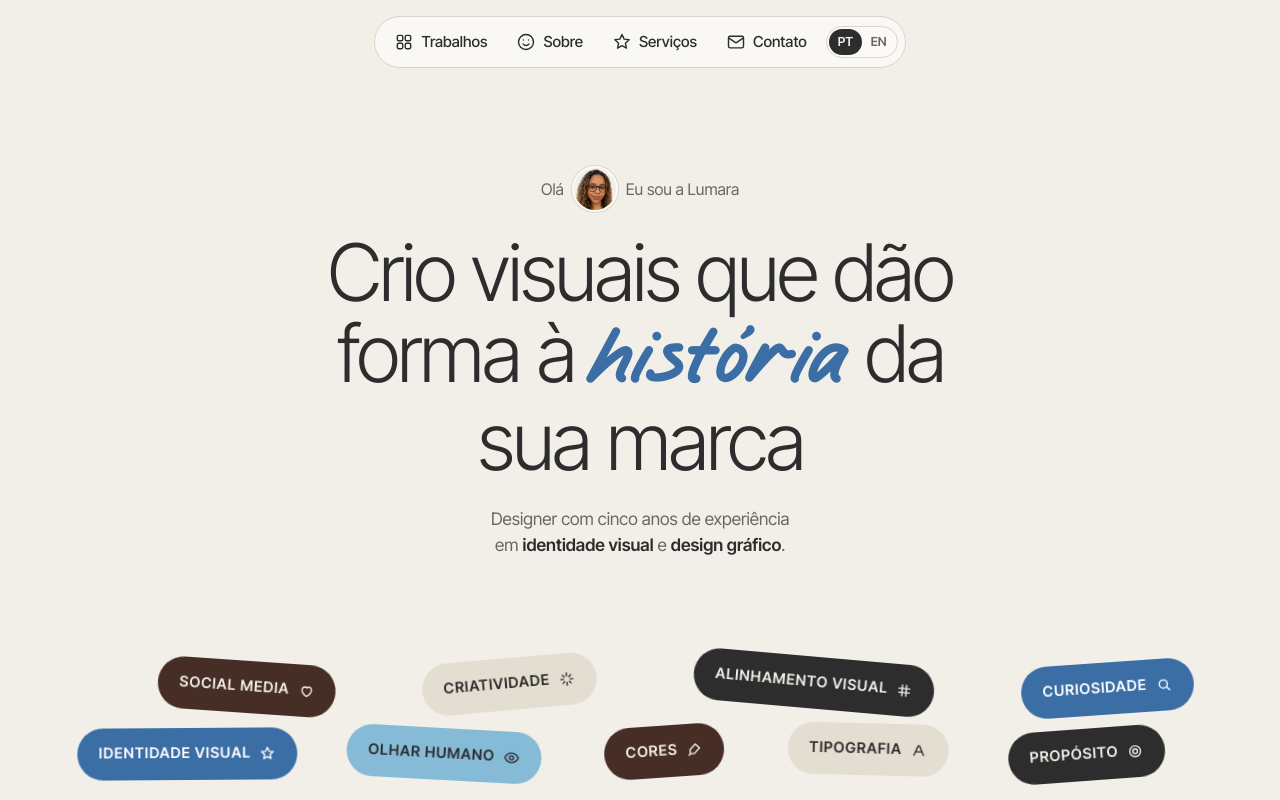
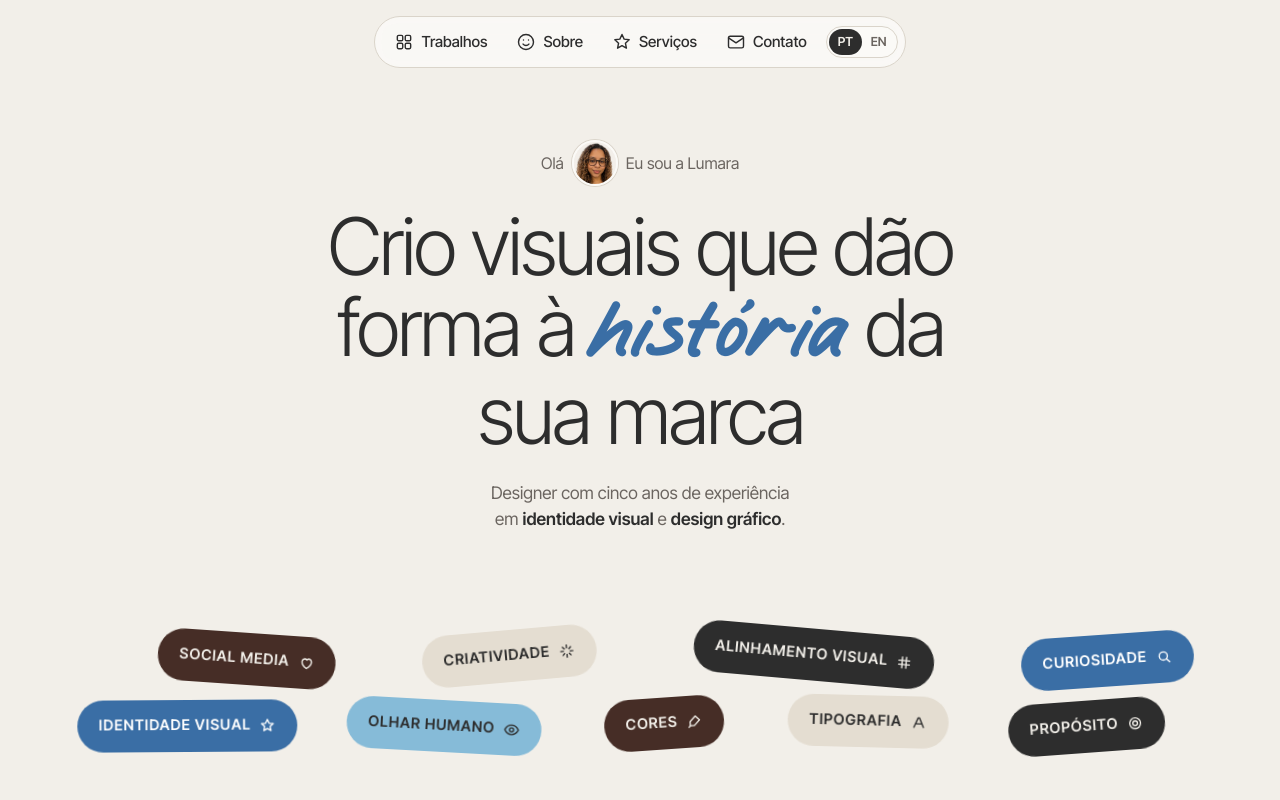
Before and after one commit to lumaraz/Lumara_Site, a website: page index.html in a window 1280 px wide. Shown: the top 800 px of the page. Drawn offline with Linux system fonts and the light colour scheme.

Commit message:
Menos espaço entre o menu e o texto de abertura
Co-Authored-By: Claude Opus 5.5 <noreply@anthropic.com>
Claude-Session: https://claude.ai/code/session_01MRW9eTuavwenyhz6vercsg

```diff
--- a/index.html
+++ b/index.html
@@ -85,7 +85,7 @@
   .pilula .lang{margin-left:.2rem}
 
   /* hero centralizado com pilha de etiquetas */
-  .hero-b{position:relative;min-height:calc(100svh - 84px);display:flex;flex-direction:column;align-items:center;justify-content:center;text-align:center;padding:1.5rem 1.25rem calc(var(--pilha,150px) + 2.5rem);overflow:hidden}
+  .hero-b{position:relative;min-height:min(calc(100svh - 84px),calc(var(--pilha,150px) + 34rem));display:flex;flex-direction:column;align-items:center;justify-content:flex-start;text-align:center;padding:clamp(2rem,7vh,4.5rem) 1.25rem calc(var(--pilha,150px) + 2.5rem);overflow:hidden}
   .ola{display:flex;align-items:center;gap:.5rem;color:var(--suave);font-size:1rem;margin-bottom:1.25rem}
   .ola img{width:46px;height:46px;border-radius:50%;object-fit:cover;border:2px solid var(--claro);box-shadow:0 0 0 1px var(--linha)}
   .hero-b h1{font-size:clamp(2.4rem,6.2vw,5rem);line-height:1.02;font-weight:300;letter-spacing:-.045em;max-width:16ch}
```
